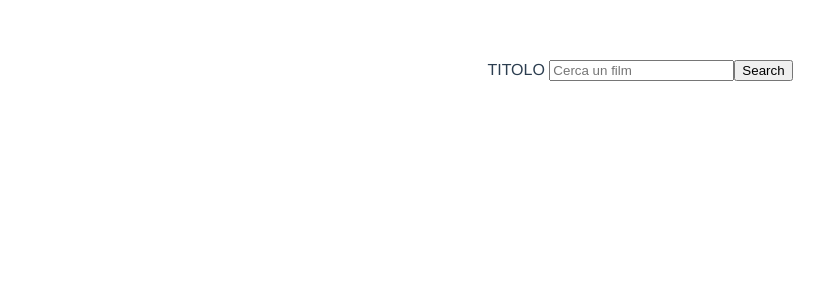
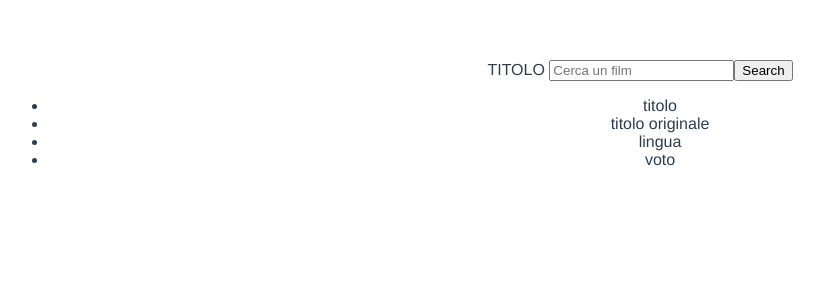
Before and after one commit to MGPasinetti/vue-boolflix, a Vue app: page / in a window 1280 px wide. Shown: the top 300 px of the page, without its empty margins (0-824 px from the left). Built offline with nearby package versions, Linux system fonts and the light colour scheme; no server answers.

Commit message:
set $emit Header -> App

```diff
--- a/src/App.vue
+++ b/src/App.vue
@@ -1,6 +1,6 @@
 <template>
   <div id="app">
-    <HeaderBoolflix />
+    <HeaderBoolflix @film-inserted="setFilmSearch" />
     <MainBoolflix />
   </div>
 </template>
@@ -15,14 +15,23 @@ export default {
     HeaderBoolflix,
     MainBoolflix,
   },
+  data() {
+    return {
+      searchFilm: '',
+    };
+  },
+  methods: {
+    setFilmSearch(filmArgument) {
+      this.searchFilm = filmArgument;
+      console.log(this.searchFilm);
+    },
+  },
 };
 </script>
 
 <style lang="scss" scoped>
 #app {
   font-family: Avenir, Helvetica, Arial, sans-serif;
-  -webkit-font-smoothing: antialiased;
-  -moz-osx-font-smoothing: grayscale;
   text-align: center;
   color: #2c3e50;
   margin-top: 60px;
--- a/src/components/MainBoolflix.vue
+++ b/src/components/MainBoolflix.vue
@@ -1,11 +1,32 @@
 <template>
   <main>
+      <ul>
+          <li>titolo</li>
+          <li>titolo originale</li>
+          <li>lingua</li>
+          <li>voto</li>
+      </ul>
   </main>
 </template>
 
 <script>
+import axios from 'axios';
+
 export default {
   name: 'MainBoolflix',
+  data() {
+    return {
+      arrFilm: null,
+    };
+  },
+  created() {
+    axios.get('https://api.themoviedb.org/3/search/movie?api_key=ee5b77738346c62ee27442c62159b69d&query=ritorno+al+futuro&language=it-IT')
+      .then((axiosResponse) => {
+        this.arrFilm = axiosResponse.data.results;
+        this.$emit('data-arrived', this.arrFilm);
+        console.log(this.arrFilm);
+      });
+  },
 };
 </script>
 
```
